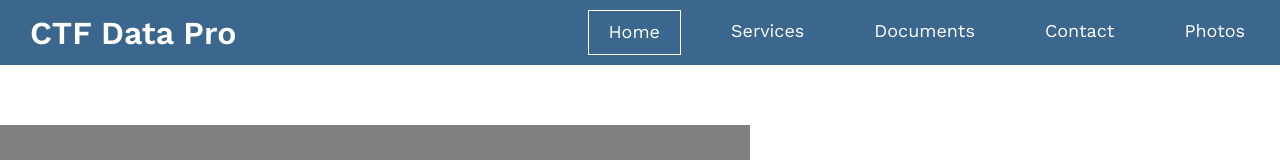
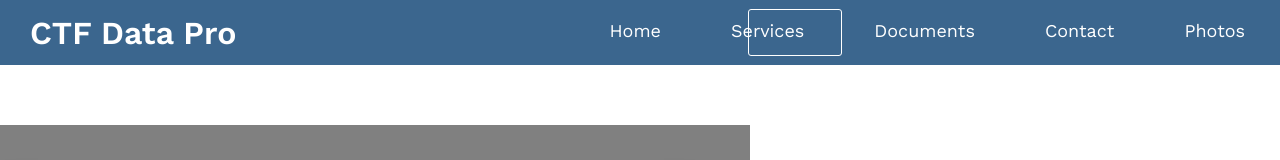
Before and after one commit to Stevenwthornton0/ctfDataPro, a React (Create React App) app: page / in a window 1280 px wide. Shown: the top 160 px of the page. Built offline with nearby package versions, Linux system fonts and the light colour scheme.

Commit message:
animated header

```diff
--- a/src/Components/Header/Header.css
+++ b/src/Components/Header/Header.css
@@ -6,6 +6,7 @@
     height: 65px;
     background-color: #3b668e;
     font-weight: 400;
+    z-index: -2;
 }
 
 .logo {
@@ -25,21 +26,53 @@
     justify-content: space-around;
 }
 
+.navBar > .animation {
+    position: absolute;
+    height: 47px;
+    top: 9px;
+    left: 748px;
+    z-index: 0;
+    border: 1px solid white;
+    border-radius: 3px;
+    transition: all .3s ease 0s;
+    pointer-events: none;
+}
+
+.navBar .start-home,a:nth-child(1):hover~.animation {
+    width: 94px;
+    left: 748px;
+}
+
+.navBar .start-services,a:nth-child(2):hover~.animation {
+    width: 115px;
+    left: 870px;
+}
+
+.navBar .start-documents,a:nth-child(3):hover~.animation {
+    width: 143px;
+    left: 1013px;
+}
+
+.navBar .start-contact,a:nth-child(4):hover~.animation {
+    width: 111px;
+    left: 1184px;
+}
+
+.navBar .start-photos,a:nth-child(5):hover~.animation {
+    width: 103px;
+    left: 1323px;
+}
+
 .navBar > a {
     color: white;
     text-decoration: none;
-    padding: 10px 20px;
-    margin: 10px 15px;
+    padding: 20px 35px;
     font-size: 18px;
-    background-color: #3b668e
+    background-color: #3b668e;
+    z-index: 0;
 }
 
-.outline {
+/* .outline {
     border: 1px solid white;
-}
-
-.navBar > a:hover {
-    color: #0F3951;
-    border-radius: 2px;
-    transition: ease-in .2s;
-}
+    border-radius: 3px;
+} */
--- a/src/Components/Header/Header.js
+++ b/src/Components/Header/Header.js
@@ -19,74 +19,28 @@ class Header extends React.Component {
         window.location = "/"
     }
 
-    onClickHome = () => {
-        this.setState({
-            home: true,
-            documents: false,
-            services: false,
-            contact: false,
-            photos: false
-        })
-    }
-
-    onClickServices = () => {
-        this.setState({
-            home: false,
-            documents: false,
-            services: true,
-            contact: false,
-            photos: false
-        })
-    }
-
-    onClickDocuments = () => {
-        this.setState({
-            home: false,
-            documents: true,
-            services: false,
-            contact: false,
-            photos: false
-        })
-    }
-
-    onClickContact = () => {
-        this.setState({
-            home: false,
-            documents: false,
-            services: false,
-            contact: true,
-            photos: false
-        })
-    }
-
-    onClickPhotos = () => {
-        this.setState({
-            home: false,
-            documents: false,
-            services: false,
-            contact: false,
-            photos: true
-        })
-    }
+    render() {
 
 
-
-
-    render() {
         return(
             <div className='top'>
                 <h1 onClick={this.returnHome} className='logo'>CTF Data Pro</h1>
 
                 <div className='navBar'>
-                    {this.state.home ? <Link onClick={this.onClickHome} className='outline' to='/'>Home</Link> : <Link onClick={this.onClickHome} to='/'>Home</Link>}
 
-                    {this.state.services ? <Link onClick={this.onClickServices} className='outline' to='/services'>Services</Link> : <Link onClick={this.onClickServices} to='/services'>Services</Link>}
+                    <Link id='Home' to='/'>Home</Link>
 
-                    {this.state.documents ? <Link onClick={this.onClickDocuments} className='outline' to='documents'>Documents</Link> : <Link onClick={this.onClickDocuments} to='documents'>Documents</Link>}
+                    <Link id='Services' to='/services'>Services</Link>
 
-                    {this.state.contact ? <Link onClick={this.onClickContact} className='outline' to='/contact'>Contact</Link> : <Link onClick={this.onClickContact} to='/contact'>Contact</Link>}
+                    <Link id='Documents' to='/documents'>Documents</Link>
 
-                    {this.state.photos ? <Link onClick={this.onClickPhotos} className='outline' to='/photos'>Photos</Link> : <Link onClick={this.onClickPhotos} to='/photos'>Photos</Link>}
+                    <Link id='Contact' to='/contact'>Contact</Link>
+
+                    <Link id='Photos' to='/photos'>Photos</Link>
+
+
+                    <div className='animation start-home'></div>
+
                 </div>
             </div>
         )
```
